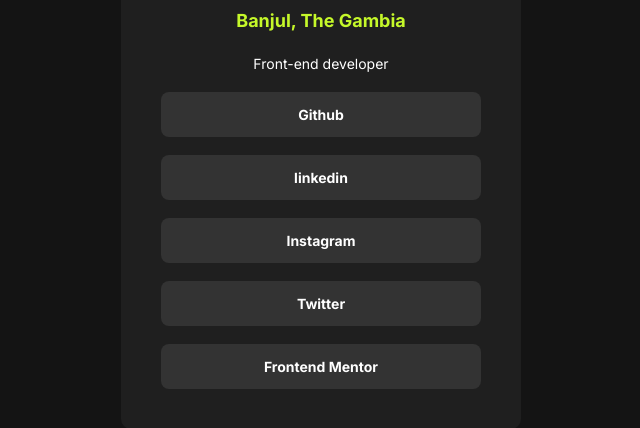
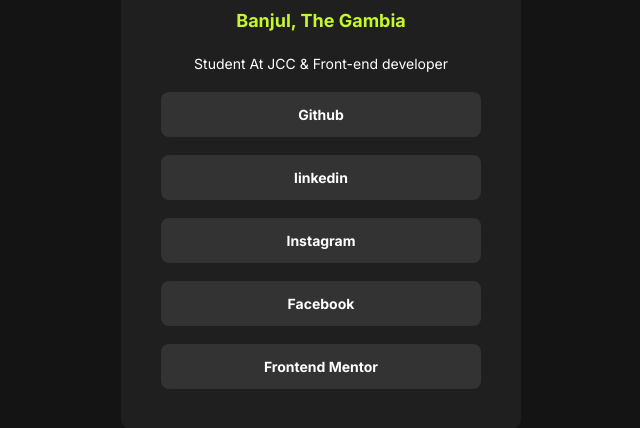
Before and after one commit to NdoBas/Social_Links, a plain HTML site: page index.html in a window 1280 px wide. Shown: the part 282-710 px from the top of the page, without its empty margins (319-959 px from the left). Drawn offline with Linux system fonts and the light colour scheme.

Commit message:
Add files via upload

```diff
--- a/index.html
+++ b/index.html
@@ -16,12 +16,12 @@
   <body>
     <div class="card">
       <div class="card-header" style="text-align: center">
-        <img src="./me.jpg" alt="My profile photo" height="200" />
+        <img src="./Art picture.jpg" alt="My profile photo" height="200" />
         <h1>Basiru Jallow</h1>
 
         <h2>Banjul, The Gambia</h2>
 
-        <p>Front-end developer</p>
+        <p>Student At JCC & Front-end developer</p>
       </div>
 
       <div class="card-body">
@@ -31,7 +31,11 @@
           </li>
           <li><a href="https://linkedin.com" target="_blank">linkedin</a></li>
           <li><a href="https://instagram.com" target="_blank">Instagram</a></li>
-          <li><a href="https://twitter.com" target="_blank">Twitter</a></li>
+          <li>
+            <a href="https://www.facebook.com/bas.jallow.3" target="_blank"
+              >Facebook</a
+            >
+          </li>
           <li>
             <a href="https://frontendmentor.io" target="_blank"
               >Frontend Mentor</a
```
Also changed, not shown: 1 other file.
